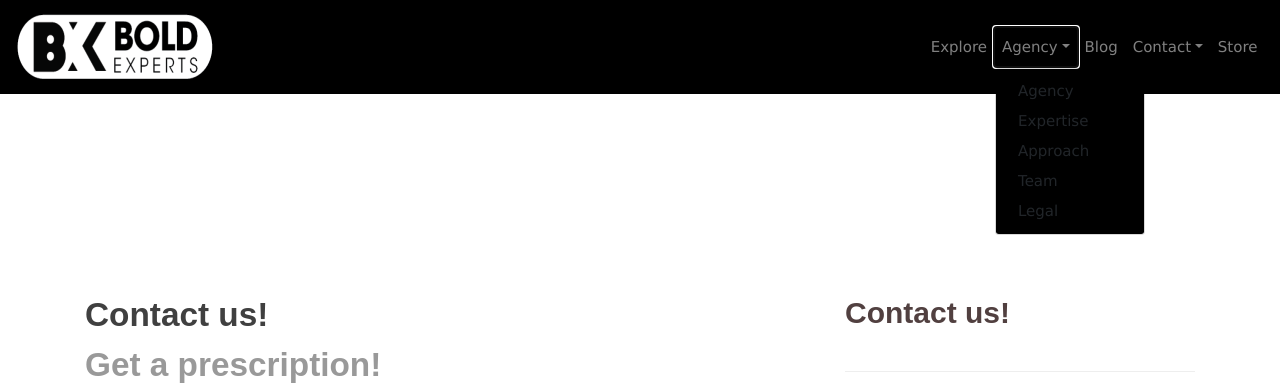
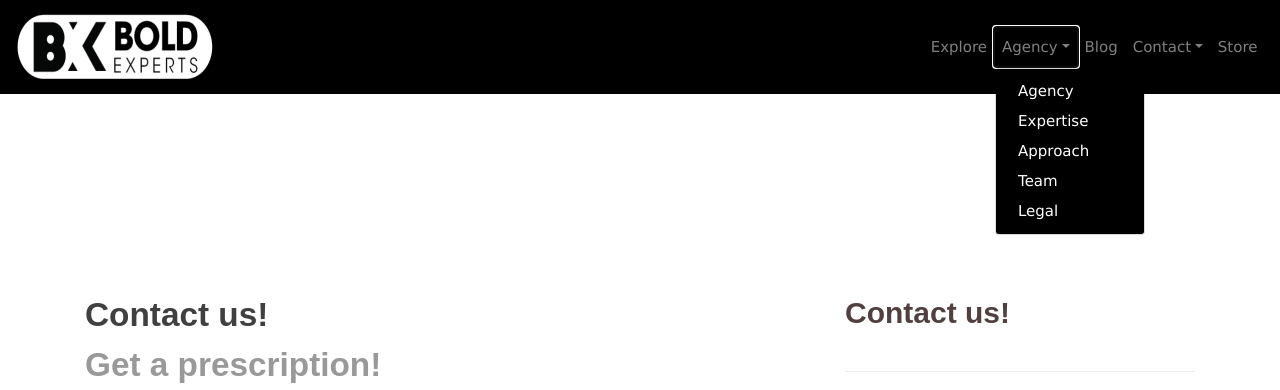
Before and after one commit to gameliel/boldexpert, a Django app: page /contact/ in a window 1280 px wide, after a click on "Agency". Shown: the top 390 px of the page. Run offline with Django 3.2, Linux system fonts and the light colour scheme; some libraries are stand-ins or nearby versions.

Commit message:
navigation changed

```diff
--- a/static/assets/css/header.css
+++ b/static/assets/css/header.css
@@ -14,3 +14,6 @@
     background-color: black;
     /* margin-top: 20px !important; */
 }
+.dropdown-item{
+  color: white !important;
+}
```
